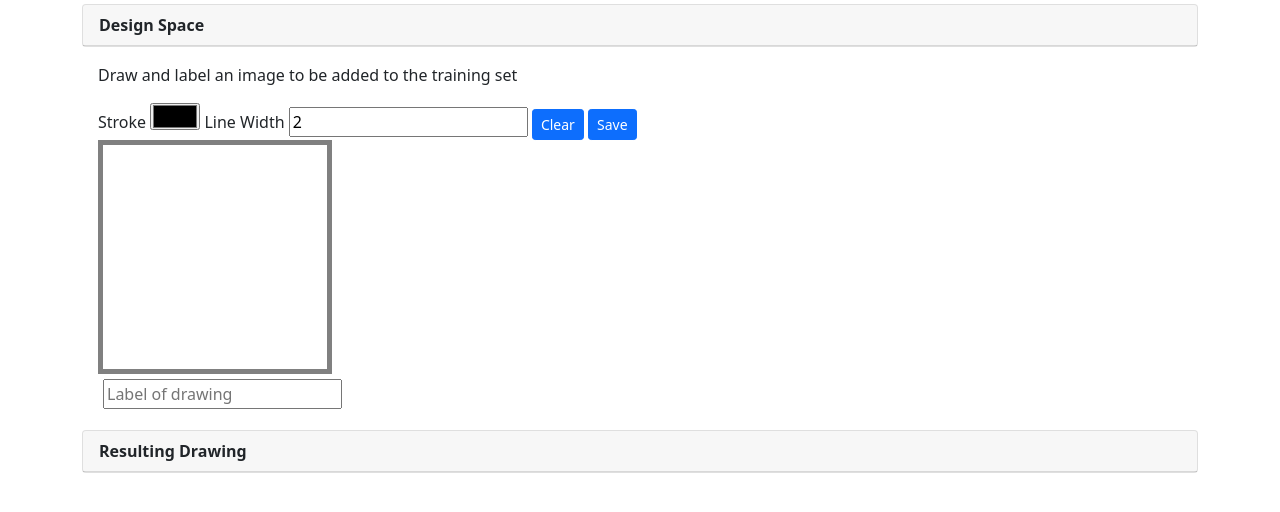
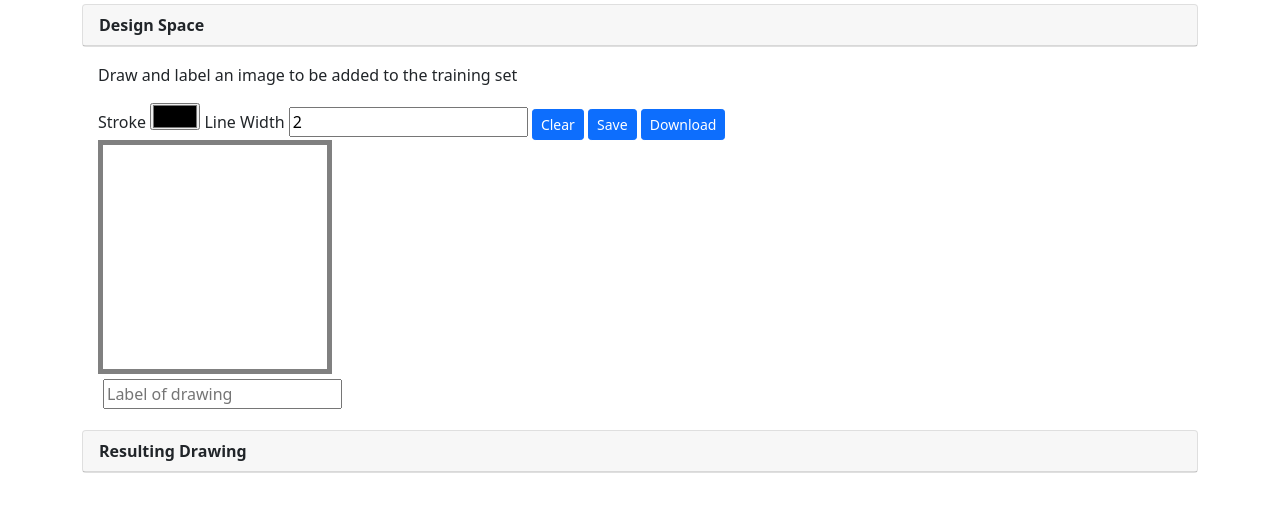
Before and after one commit to twodawg/DoodleAI, a plain HTML site: page index.html in a window 1280 px wide. Shown: the part 42-554 px from the top of the page. Drawn offline with nearby package versions, Linux system fonts and the light colour scheme.

Commit message:
Added download image

```diff
--- a/index.html
+++ b/index.html
@@ -24,6 +24,7 @@
                     <input id="lineWidth" name='lineWidth' type="number" value="2">
                     <button type="button" id="clear" class="btn btn-sm btn-primary">Clear</button>
                     <button type="button" onclick="saveImage();" class="btn btn-sm btn-primary">Save</button>
+                    <button type="button" onclick="downloadImage();" class="btn btn-sm btn-primary">Download</button>
                 </div>
                 <div class="col-12">
                     <canvas id="scratchPad"
@@ -49,6 +50,23 @@
         <script src="https://cdn.jsdelivr.net/npm/webgpu-torch@latest/torch.js"></script>
         <script>
             initDraw();
+
+            function downloadImage() {
+                const image = document.getElementById("scratchPad");
+                const imageLabel = document.getElementById("imageLabel");
+                const a = document.createElement("a");
+                a.href = getImage();
+
+                if (imageLabel.value !== "")
+                {
+                    a.download = imageLabel.value + ".png";
+                }
+                else
+                {
+                    a.download = "DoddleAI.png";
+                }
+                a.click();
+            }
 
             async function saveImage() {
                 const image = document.getElementById("resultImage");
```
Also changed, not shown: 1 other file.
